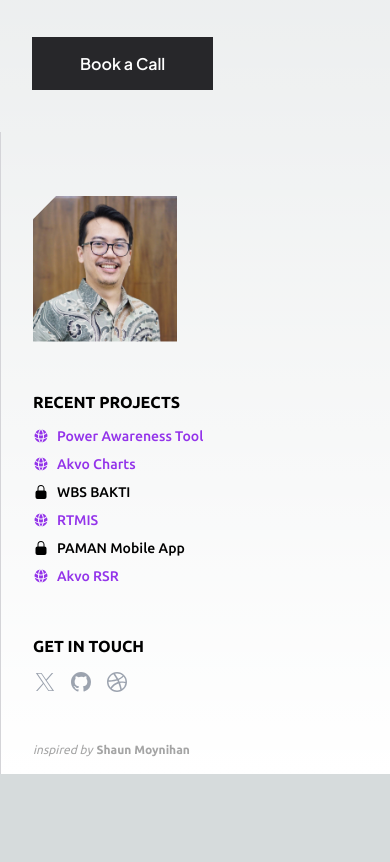
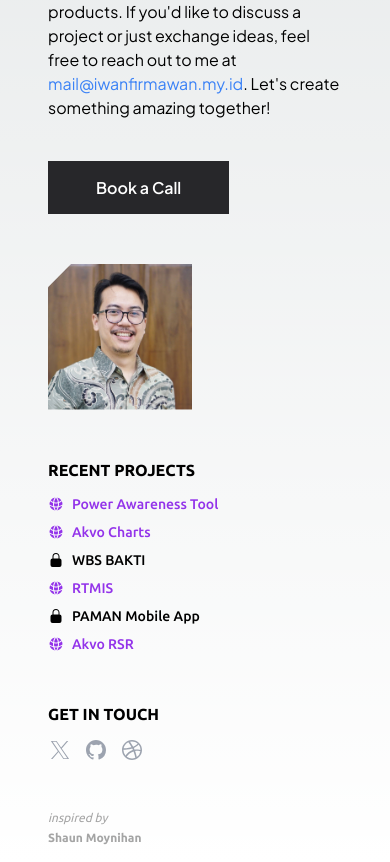
Before and after one commit to ifirmawan/ifirmawan.github.io, a Next.js app: page / in a window 390 px wide. Shown: the part 980-1842 px from the top of the page. Before the commit the page ends 1754 px from the top, so only its background shows below. Built offline with nearby package versions, Linux system fonts and the light colour scheme.

Commit message:
fix: Layout & template width & overflow styles

```diff
--- a/src/app/layout.tsx
+++ b/src/app/layout.tsx
@@ -17,7 +17,7 @@ export default function RootLayout({
   return (
     <html lang="en">
       <body className={`${plusJakarta.className}`}>
-        <main className="w-full flex flex-col items-center justify-start">
+        <main className="container mx-auto px-4">
           {children}
         </main>
       </body>
--- a/src/app/template.tsx
+++ b/src/app/template.tsx
@@ -15,10 +15,12 @@ type Props = {
 
 const DefaultTemplate: React.FC<Props> = ({ children }) => {
   return (
-    <div className="w-full h-auto md:h-screen max-w-6xl flex flex-col md:flex-row items-center justify-between gap-6 md:gap-0 relative overflow-y-hidden">
-      <div className="w-full md:w-3/4 p-8 overflow-y-scroll">{children}</div>
+    <div className="w-full h-auto md:h-screen flex flex-col md:flex-row items-center justify-between">
+      <div className="w-full md:w-3/4 px-8">
+        {children}
+      </div>
       <aside
-        className={`${ubuntu.className} w-full h-auto xl:h-screen space-y-12 md:w-1/4 pt-16 px-8 md:px-4 lg:px-6 border-l border-l-zinc-300 relative`}
+        className={`${ubuntu.className} w-full h-auto xl:h-screen space-y-12 md:w-1/4 pt-16 px-8 md:px-4 lg:px-6 border-l-0 md:border-l border-l-zinc-300 relative`}
       >
         <Link href={"/"}>
           <Image
@@ -64,7 +66,7 @@ const DefaultTemplate: React.FC<Props> = ({ children }) => {
             ))}
           </div>
         </div>
-        <div className="w-full pb-4 flex gap-1 text-xs opacity-35 relative xl:absolute xl:bottom-0 xl:left-8">
+        <div className="w-full pb-4 flex flex-col lg:flex-row gap-1 text-xs opacity-35 relative xl:absolute xl:bottom-0 xl:left-8">
           <i>inspired by</i>
           <a
             href="https://dribbble.com/shots/13490584-Webflow?utm_source=Clipboard_Shot&utm_campaign=moynihan&utm_content=Webflow&utm_medium=Social_Share&utm_source=Clipboard_Shot&utm_campaign=moynihan&utm_content=Webflow&utm_medium=Social_Share"
```
